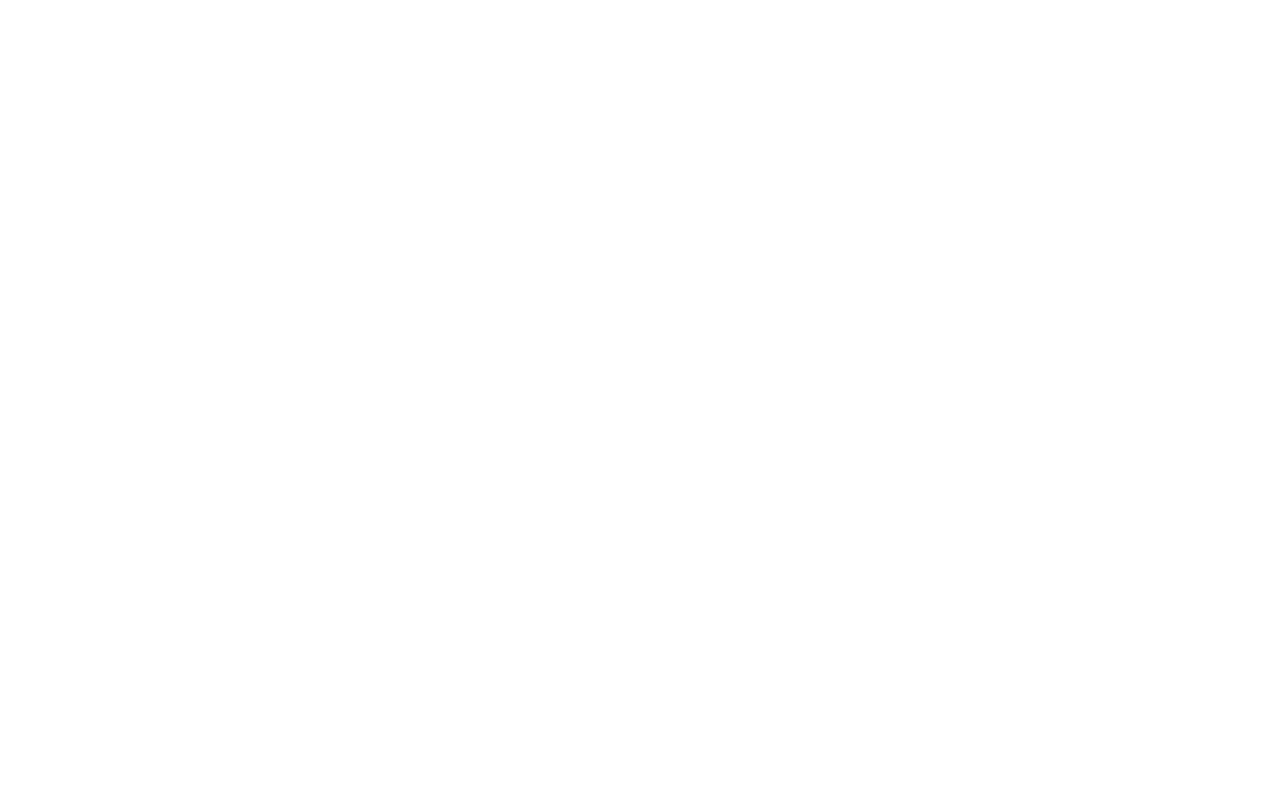
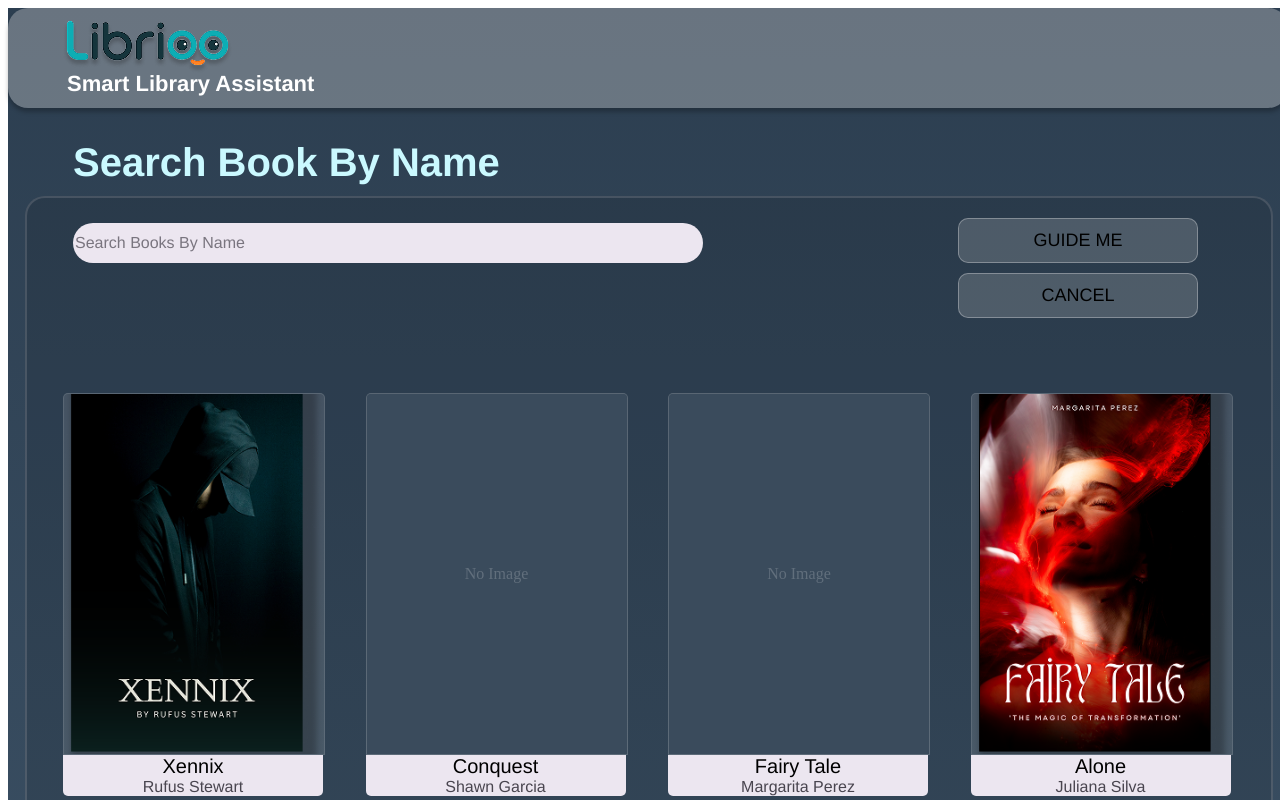
Before and after one commit to projectlibrioo-source/librioo-system, a React (Vite) app in the folder frontend/librioo-frontend/: page /robot/search-book in a window 1280 px wide. Before the commit this address had no page. Shown: the top 800 px of the page. Built offline with nearby package versions, Linux system fonts and the light colour scheme.

Commit message:
feat: Add BookCard, CancelButton, GuideButton, Icon, and SearchBar components; implement SearchBook page with sample book data and search functionality

```diff
--- a/frontend/librioo-frontend/src/common/routes/AppRoutes.jsx
+++ b/frontend/librioo-frontend/src/common/routes/AppRoutes.jsx
@@ -3,6 +3,7 @@
 import MemberLogin from "../../robot/pages/MemberLogin";
 import UserDetails from "../../robot/pages/UserDetails";
 import SearchPage from "../../robot/pages/SearchPage";
+import SearchBook from "../../robot/pages/SearchBook";
 import AdminDashboard from "../../admin/pages/AdminDashboard";
 
 function AppRoutes() {
@@ -13,6 +14,7 @@
         <Route path="/robot/member-login" element={<MemberLogin />} />
         <Route path="/robot/user-details" element={<UserDetails />} />
         <Route path="/robot/search" element={<SearchPage />} />
+        <Route path="/robot/search-book" element={<SearchBook />} />
         <Route path="/admin" element={<AdminDashboard />} />
       </Routes>
     </BrowserRouter>
--- /dev/null
+++ b/frontend/librioo-frontend/src/robot/components/BookCard.jsx
@@ -0,0 +1,22 @@
+import React from "react";
+
+const BookCard = ({ title, author, image }) => (
+  <article className="w-[260px] flex flex-col shadow-2xl transition-transform hover:scale-105">
+    {/* Cover Area */}
+    <div className="w-[260px] h-[360px] bg-[#d9d9d926] rounded-t-[5px] overflow-hidden border border-[#ffffff1a] flex items-center justify-center">
+      {image ? (
+        <img src={image} alt={title} className="w-full h-full object-cover" />
+      ) : (
+        <div className="w-full h-full flex items-center justify-center text-[#ffffff33] bg-[#3a4b5c]">No Image</div>
+      )}
+    </div>
+
+    {/* Label Area - White background for contrast */}
+    <div className="w-[260px] bg-[#ece6f0] rounded-b-[5px] py-2 px-3 text-center">
+      <div className="[font-family:'Aldrich-Regular',Helvetica] font-bold text-black text-[20px] truncate leading-tight">{title}</div>
+      <div className="[font-family:'Aldrich-Regular',Helvetica] font-normal text-[#49454f] text-[16px] truncate">{author}</div>
+    </div>
+  </article>
+);
+
+export default BookCard;
--- /dev/null
+++ b/frontend/librioo-frontend/src/robot/components/CancelButton.jsx
@@ -0,0 +1,16 @@
+import React from "react";
+import { useNavigate } from "react-router-dom";
+
+const CancelButton = () => {
+  const navigate = useNavigate();
+  return (
+    <button
+      onClick={() => navigate(-1)} // Goes to previous page (SearchPage)
+      className="absolute top-[265px] left-[950px] w-[240px] h-[45px] bg-[#d9d9d933] rounded-[10px] border border-[#ffffff4d] shadow-md flex items-center justify-center cursor-pointer z-30 hover:bg-[#d9d9d955] hover:scale-105 transition-all"
+    >
+      <span className="[font-family:'Aldrich-Regular',Helvetica] text-white text-[18px]">CANCEL</span>
+    </button>
+  );
+};
+
+export default CancelButton;
--- /dev/null
+++ b/frontend/librioo-frontend/src/robot/components/GuideButton.jsx
@@ -0,0 +1,16 @@
+import React from "react";
+import { useNavigate } from "react-router-dom";
+
+const GuideButton = () => {
+  const navigate = useNavigate();
+  return (
+    <button
+      onClick={() => navigate("/follow")} // Navigates to FollowPage
+      className="absolute top-[210px] left-[950px] w-[240px] h-[45px] bg-[#d9d9d933] rounded-[10px] border border-[#ffffff4d] shadow-md flex items-center justify-center cursor-pointer z-30 hover:bg-[#d9d9d955] hover:scale-105 transition-all"
+    >
+      <span className="[font-family:'Aldrich-Regular',Helvetica] text-white text-[18px]">GUIDE ME</span>
+    </button>
+  );
+};
+
+export default GuideButton;
--- /dev/null
+++ b/frontend/librioo-frontend/src/robot/components/Icon.jsx
@@ -0,0 +1,11 @@
+export const Icon = ({ className }) => (
+  <svg
+    className={className}
+    viewBox="0 0 24 24"
+    fill="none"
+    xmlns="http://www.w3.org/2000/svg"
+  >
+    <circle cx="11" cy="11" r="8" stroke="currentColor" strokeWidth="0.5" strokeLinecap="round" strokeLinejoin="round" />
+    <line x1="21" y1="21" x2="16.65" y2="16.65" stroke="currentColor" strokeWidth="0.5" strokeLinecap="round" strokeLinejoin="round" />
+  </svg>
+);
--- /dev/null
+++ b/frontend/librioo-frontend/src/robot/components/IconComponentNode.jsx
@@ -0,0 +1,16 @@
+export const IconComponentNode = ({ className }) => (
+  <svg
+    className={className}
+    viewBox="0 0 24 24"
+    fill="none"
+    xmlns="http://www.w3.org/2000/svg"
+  >
+    <path
+      d="M5 12h14M12 5l7 7-7 7"
+      stroke="currentColor"
+      strokeWidth="2"
+      strokeLinecap="round"
+      strokeLinejoin="round"
+    />
+  </svg>
+);
--- /dev/null
+++ b/frontend/librioo-frontend/src/robot/components/SearchBar.jsx
@@ -0,0 +1,25 @@
+import React from "react";
+import { Icon } from "./Icon";
+
+const SearchBar = ({ query, onChange, onSubmit }) => (
+  <form
+    onSubmit={onSubmit}
+    className="flex w-[630px] h-[40px] items-center justify-between absolute top-[215px] left-[65px] bg-[#ece6f0] rounded-[20px] overflow-hidden z-30 shadow-sm px-5"
+  >
+      {/* Input Field */}
+      <input
+        type="search"
+        value={query}
+        onChange={onChange}
+        placeholder="Search Books By Name"
+        className="flex-1 bg-transparent outline-none text-[#49454f] [font-family:'Aldrich-Regular',Helvetica] text-[16px] text-left placeholder:text-[#49454f]/70"
+      />
+
+      {/* Submit/Arrow Icon */}
+      <button type="submit" className="hover:scale-110 transition-transform ml-2 p-1 flex items-center justify-center cursor-pointer">
+        <Icon className="w-4 h-4 text-[#49454f]" />
+      </button>
+  </form>
+);
+
+export default SearchBar;
--- /dev/null
+++ b/frontend/librioo-frontend/src/robot/pages/SearchBook.jsx
@@ -0,0 +1,100 @@
+import React, { useState } from "react";
+import { useNavigate } from "react-router-dom";
+import SearchBar from "../components/SearchBar";
+import BookCard from "../components/BookCard";
+import GuideButton from "../components/GuideButton";
+import CancelButton from "../components/CancelButton";
+import blackAndBlueFictionBookCover1 from "../../assets/black-and-blue-fiction-book-cover-1.png";
+import redNeonMysticBookCover1 from "../../assets/red-neon-mystic-book-cover-1.png";
+import logolib31 from "../../assets/logolib3-1.png";
+
+const SearchBook = () => {
+  const [searchQuery, setSearchQuery] = useState("");
+  const navigate = useNavigate();
+
+  // ⚠️ BACKEND INTEGRATION POINT:
+  // Replace this sample array with dynamic data fetched from backend (e.g., useEffect + fetch/axios)
+  const bookData = [
+    { id: 1, title: "Xennix", author: "Rufus Stewart", image: blackAndBlueFictionBookCover1 },
+    { id: 2, title: "Conquest", author: "Shawn Garcia", image: null },
+    { id: 3, title: "Fairy Tale", author: "Margarita Perez", image: null },
+    { id: 4, title: "Alone", author: "Juliana Silva", image: redNeonMysticBookCover1 },
+    { id: 5, title: "Journal", author: "Faith", image: null },
+    { id: 6, title: "Mariana", author: "Bailey Dupont", image: null },
+    { id: 7, title: "The Never Garden", author: "Helene Paquet", image: null },
+    { id: 8, title: "Xennix", author: "Rufus Stewart", image: null },
+    { id: 9, title: "Xennix", author: "Rufus Stewart", image: null },
+    { id: 10, title: "The Night", author: "Rufus Stewart", image: null },
+    { id: 11, title: "Fighting For", author: "Rufus Stewart", image: null },
+    { id: 12, title: "Hear Me", author: "Rufus Stewart", image: null },
+  ];
+
+  const handleSearchChange = (e) => {
+    setSearchQuery(e.target.value);
+  };
+
+  const handleSearchSubmit = (e) => {
+    e.preventDefault();
+    // ⚠️ BACKEND INTEGRATION POINT:
+    // Replace with API call to search books by name using searchQuery
+    console.log("Searching for:", searchQuery);
+  };
+
+  const handleGuideMe = () => {
+    // ⚠️ BACKEND INTEGRATION POINT:
+    // Replace with logic to fetch recommended books or navigate to guided search
+    console.log("Guide Me clicked");
+  };
+
+  return (
+    <main className="bg-[linear-gradient(180deg,#2c3e50_0%,#4a6278_100%)] w-full min-w-[1280px] min-h-[2105px] relative">
+
+      <header className="absolute top-3.5 left-16 w-[1152px] h-[100px]">
+        <div className="absolute top-0 left-0 w-[1280px] h-[100px] bg-[#d9d9d959] rounded-[20px] shadow-[0px_4px_4px_#00000040]" />
+
+        <h2 className="absolute top-[45px] left-[59px] [-webkit-text-fill-color:white] [font-family:'Aldrich-Regular',Helvetica] font-normal text-white text-[22px] tracking-[0] leading-[normal] whitespace-nowrap">
+          Smart Library Assistant
+        </h2>
+
+        <img
+          className="absolute top-0 left-[43px] w-[191px] h-[72px] aspect-[2.86]"
+          alt="Logolib Smart Library Assistant"
+          src={logolib31}
+        />
+      </header>
+
+      {/* Title - ADLaM Font synchronized */}
+      <h1 className="absolute top-[105px] left-[65px] [font-family:'ADLaM_Display-Regular',Helvetica] font-normal text-[#caf9ff] text-[40px]">
+        Search Book By Name
+      </h1>
+
+      {/* Border Container - Matches screenshot */}
+      <div className="absolute top-[188px] left-[17px] w-[1244px] h-[1882px] rounded-[20px] border-2 border-solid border-[#efe1e126] bg-[#0000001a] z-10 shadow-md" />
+
+      {/* Search Bar - Pill styled */}
+      <SearchBar
+        query={searchQuery}
+        onChange={handleSearchChange}
+        onSubmit={handleSearchSubmit}
+      />
+
+      {/* Guide & Cancel Buttons - Styled like Page 1 buttons */}
+      <GuideButton onClick={handleGuideMe} />
+      <CancelButton />
+
+      {/* Book Cards Grid - 4 per row matching screenshot coordinates */}
+      <section className="absolute top-[385px] left-[55px] w-[1180px] grid grid-cols-4 gap-x-[30px] gap-y-[60px] z-30">
+        {bookData.map((book) => (
+          <BookCard
+            key={book.id}
+            title={book.title}
+            author={book.author}
+            image={book.image}
+          />
+        ))}
+      </section>
+    </main>
+  );
+};
+
+export default SearchBook;
```
Also changed, not shown: frontend/librioo-frontend/src/assets/black-and-blue-fiction-book-cover-1.png (added), frontend/librioo-frontend/src/assets/red-neon-mystic-book-cover-1.png (added).
